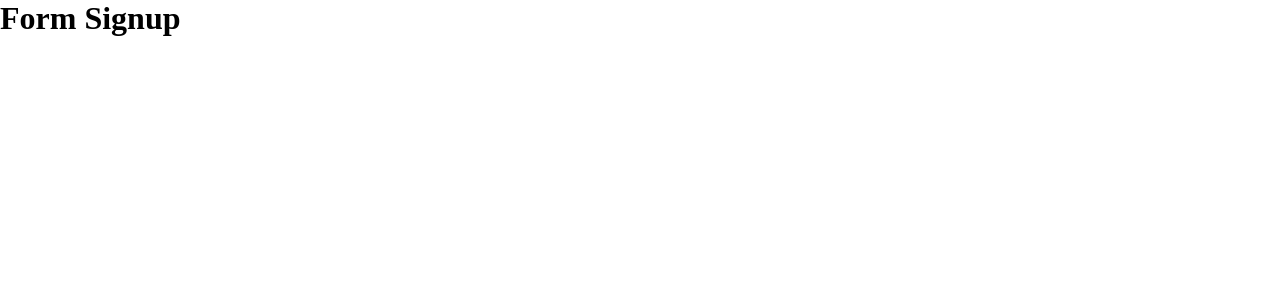
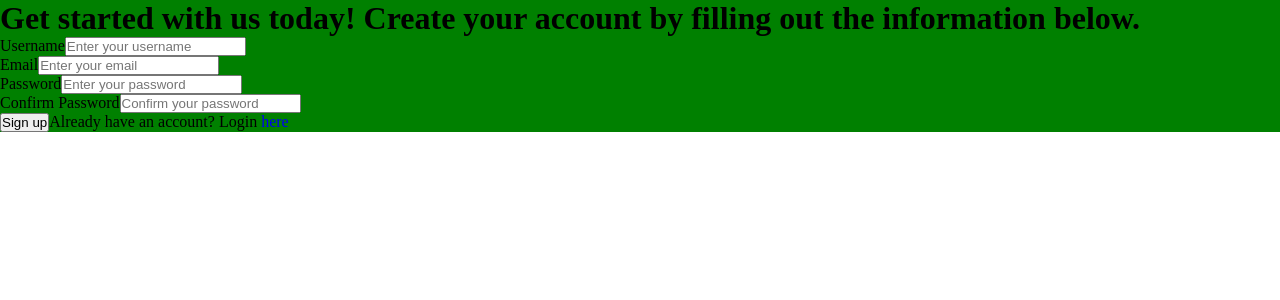
Before and after one commit to heraldofortuna/form-validation-react, a React (Create React App) app in the folder form-validation/: page / in a window 1280 px wide. Shown: the top 300 px of the page. Built offline with nearby package versions, Linux system fonts and the light colour scheme.

Commit message:
I created the HTML structure of FormSignup component

```diff
--- a/form-validation/src/components/FormSignup.js
+++ b/form-validation/src/components/FormSignup.js
@@ -1,8 +1,73 @@
+import styled from "styled-components";
+
+const StyledFormSignup = styled.div`
+  background-color: green;
+`;
+
 function FormSignup() {
   return (
-    <div>
-      <h1>Form Signup</h1>
-    </div>
+    <StyledFormSignup>
+      <form className="form">
+        <h1>
+          Get started with us today! Create your account by filling out the
+          information below.
+        </h1>
+        <div className="form__inputs">
+          <label htmlFor="username" className="form__label">
+            Username
+          </label>
+          <input
+            id="username"
+            type="text"
+            name="username"
+            className="form__input"
+            placeholder="Enter your username"
+          />
+        </div>
+        <div className="form__inputs">
+          <label htmlFor="email" className="form__label">
+            Email
+          </label>
+          <input
+            id="email"
+            type="email"
+            name="email"
+            className="form__input"
+            placeholder="Enter your email"
+          />
+        </div>
+        <div className="form__inputs">
+          <label htmlFor="password" className="form__label">
+            Password
+          </label>
+          <input
+            id="password"
+            type="password"
+            name="password"
+            className="form__input"
+            placeholder="Enter your password"
+          />
+        </div>
+        <div className="form__inputs">
+          <label htmlFor="password2" className="form__label">
+            Confirm Password
+          </label>
+          <input
+            id="password2"
+            type="password2"
+            name="password2"
+            className="form__input"
+            placeholder="Confirm your password"
+          />
+        </div>
+        <button className="form__button" type="submit">
+          Sign up
+        </button>
+        <span className="form__login">
+          Already have an account? Login <a href="#">here</a>
+        </span>
+      </form>
+    </StyledFormSignup>
   );
 }
 
```
